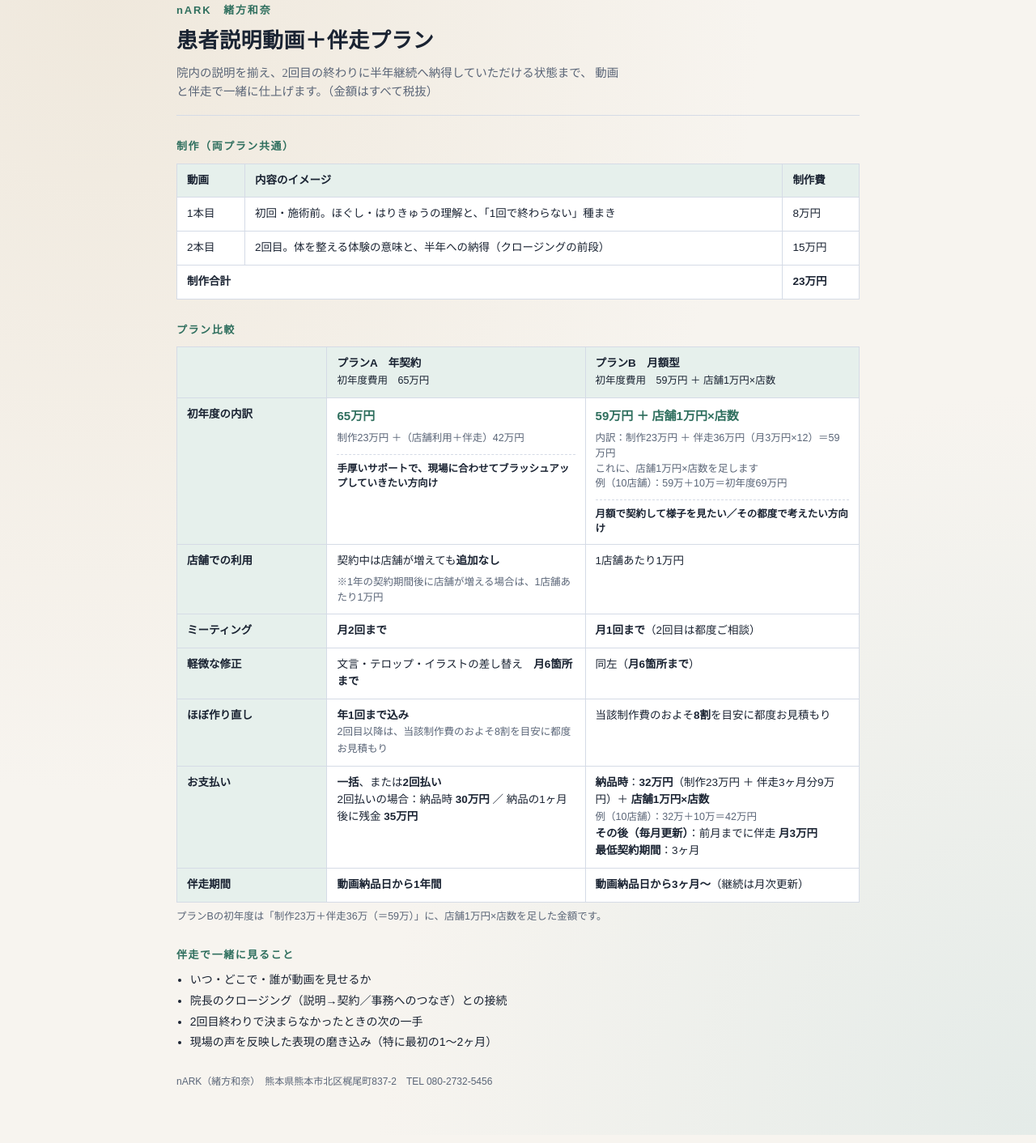
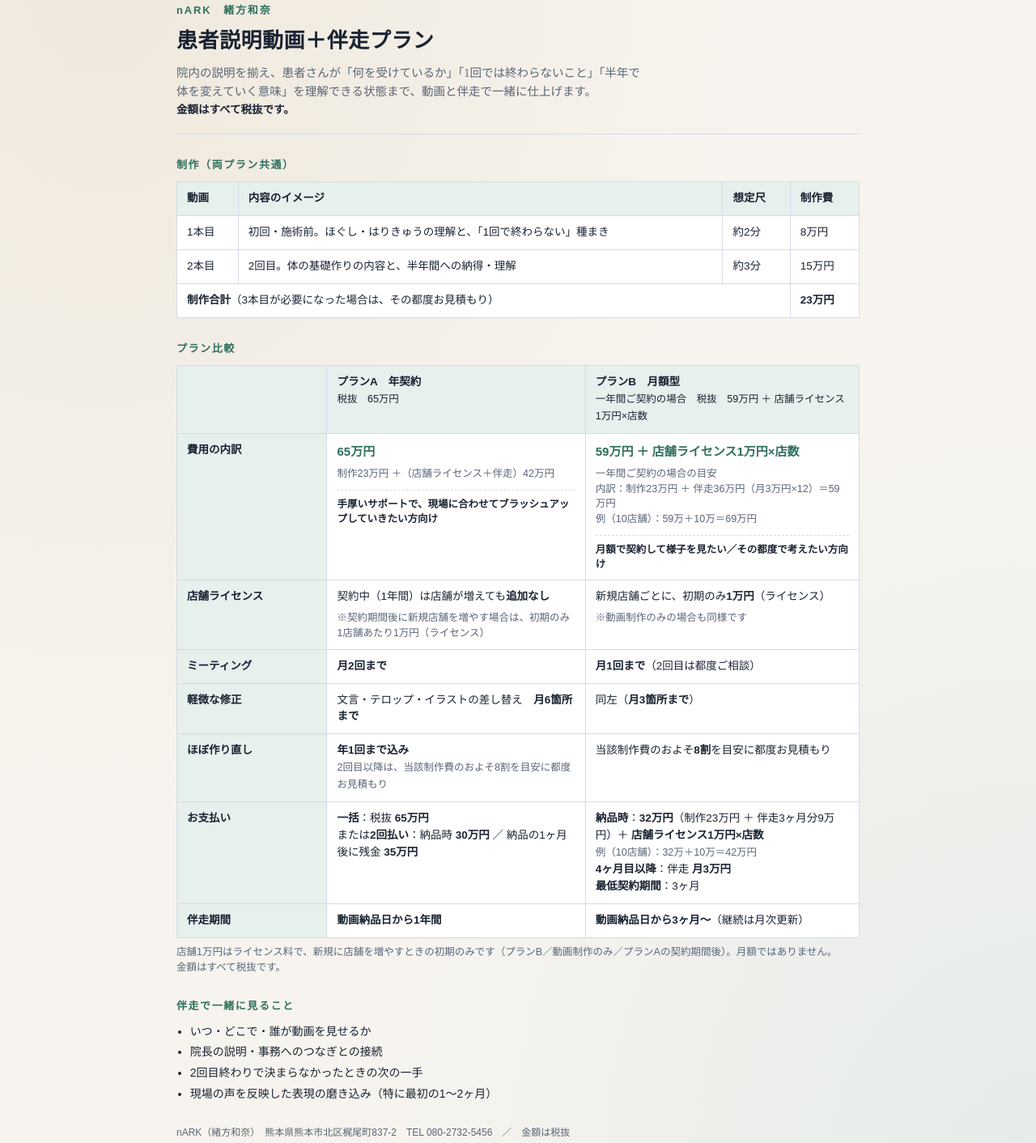
Before and after one commit to k273ogakita/gokigen-hearing-sheet, a plain HTML site: page plan.html in a window 1280 px wide. Shown: the part 37-1449 px from the top of the page at 81% size. Drawn offline with Linux system fonts and the light colour scheme.

Commit message:
Plan: license wording, B year contract, 4th month+, B fixes x3, tax, copy

```diff
--- a/plan.html
+++ b/plan.html
@@ -54,7 +54,7 @@
       margin: 0;
       color: var(--muted);
       font-size: 14.5px;
-      max-width: 38em;
+      max-width: 40em;
     }
     h2 {
       font-family: "Hiragino Sans", "Avenir Next", sans-serif;
@@ -110,6 +110,7 @@
       color: var(--muted);
       margin: 8px 0 0;
       font-family: "Hiragino Sans", sans-serif;
+      line-height: 1.55;
     }
     ul.points {
       margin: 0;
@@ -118,20 +119,6 @@
       font-size: 14px;
     }
     ul.points li { margin: 4px 0; }
-    .goal {
-      margin-top: 22px;
-      padding: 16px 18px;
-      background: var(--card);
-      border-left: 4px solid var(--warm);
-    }
-    .goal p { margin: 0; font-size: 15px; }
-    .ask {
-      margin-top: 18px;
-      text-align: center;
-      font-family: "Hiragino Sans", sans-serif;
-      font-size: 14.5px;
-      font-weight: 650;
-    }
     footer {
       margin-top: 28px;
       font-family: "Hiragino Sans", sans-serif;
@@ -150,8 +137,8 @@
       <p class="brand">nARK　緒方和奈</p>
       <h1>患者説明動画＋伴走プラン</h1>
       <p class="lead">
-        院内の説明を揃え、2回目の終わりに半年継続へ納得していただける状態まで、
-        動画と伴走で一緒に仕上げます。（金額はすべて税抜）
+        院内の説明を揃え、患者さんが「何を受けているか」「1回では終わらないこと」「半年で体を変えていく意味」を理解できる状態まで、動画と伴走で一緒に仕上げます。<br />
+        <strong style="color:var(--ink);font-family:'Hiragino Sans',sans-serif;font-size:13.5px;">金額はすべて税抜です。</strong>
       </p>
     </header>
 
@@ -161,6 +148,7 @@
         <tr>
           <th>動画</th>
           <th>内容のイメージ</th>
+          <th>想定尺</th>
           <th>制作費</th>
         </tr>
       </thead>
@@ -168,15 +156,17 @@
         <tr>
           <td>1本目</td>
           <td>初回・施術前。ほぐし・はりきゅうの理解と、「1回で終わらない」種まき</td>
+          <td>約2分</td>
           <td>8万円</td>
         </tr>
         <tr>
           <td>2本目</td>
-          <td>2回目。体を整える体験の意味と、半年への納得（クロージングの前段）</td>
+          <td>2回目。体の基礎作りの内容と、半年間への納得・理解</td>
+          <td>約3分</td>
           <td>15万円</td>
         </tr>
         <tr>
-          <td colspan="2"><strong>制作合計</strong></td>
+          <td colspan="3"><strong>制作合計</strong>（3本目が必要になった場合は、その都度お見積もり）</td>
           <td><strong>23万円</strong></td>
         </tr>
       </tbody>
@@ -187,31 +177,34 @@
       <thead>
         <tr>
           <th style="width:22%"></th>
-          <th>プランA　年契約<br /><span style="font-weight:400;font-size:12.5px">初年度費用　65万円</span></th>
-          <th>プランB　月額型<br /><span style="font-weight:400;font-size:12.5px">初年度費用　59万円 ＋ 店舗1万円×店数</span></th>
+          <th>プランA　年契約<br /><span style="font-weight:400;font-size:12.5px">税抜　65万円</span></th>
+          <th>プランB　月額型<br /><span style="font-weight:400;font-size:12.5px">一年間ご契約の場合　税抜　59万円 ＋ 店舗ライセンス1万円×店数</span></th>
         </tr>
       </thead>
       <tbody>
         <tr>
-          <th>初年度の内訳</th>
+          <th>費用の内訳</th>
           <td>
             <span class="price">65万円</span>
-            <span class="sub">制作23万円 ＋（店舗利用＋伴走）42万円</span>
+            <span class="sub">制作23万円 ＋（店舗ライセンス＋伴走）42万円</span>
             <span class="fit">手厚いサポートで、現場に合わせてブラッシュアップしていきたい方向け</span>
           </td>
           <td>
-            <span class="price">59万円 ＋ 店舗1万円×店数</span>
-            <span class="sub">内訳：制作23万円 ＋ 伴走36万円（月3万円×12）＝59万円<br />これに、店舗1万円×店数を足します<br />例（10店舗）：59万＋10万＝初年度69万円</span>
+            <span class="price">59万円 ＋ 店舗ライセンス1万円×店数</span>
+            <span class="sub">一年間ご契約の場合の目安<br />内訳：制作23万円 ＋ 伴走36万円（月3万円×12）＝59万円<br />例（10店舗）：59万＋10万＝69万円</span>
             <span class="fit">月額で契約して様子を見たい／その都度で考えたい方向け</span>
           </td>
         </tr>
         <tr>
-          <th>店舗での利用</th>
+          <th>店舗ライセンス</th>
           <td>
-            契約中は店舗が増えても<strong>追加なし</strong>
-            <span class="sub">※1年の契約期間後に店舗が増える場合は、1店舗あたり1万円</span>
+            契約中（1年間）は店舗が増えても<strong>追加なし</strong>
+            <span class="sub">※契約期間後に新規店舗を増やす場合は、初期のみ1店舗あたり1万円（ライセンス）</span>
           </td>
-          <td>1店舗あたり1万円</td>
+          <td>
+            新規店舗ごとに、初期のみ<strong>1万円</strong>（ライセンス）
+            <span class="sub">※動画制作のみの場合も同様です</span>
+          </td>
         </tr>
         <tr>
           <th>ミーティング</th>
@@ -221,7 +214,7 @@
         <tr>
           <th>軽微な修正</th>
           <td>文言・テロップ・イラストの差し替え　<strong>月6箇所まで</strong></td>
-          <td>同左（<strong>月6箇所まで</strong>）</td>
+          <td>同左（<strong>月3箇所まで</strong>）</td>
         </tr>
         <tr>
           <th>ほぼ作り直し</th>
@@ -231,13 +224,13 @@
         <tr>
           <th>お支払い</th>
           <td>
-            <strong>一括</strong>、または<strong>2回払い</strong><br />
-            2回払いの場合：納品時 <strong>30万円</strong> ／ 納品の1ヶ月後に残金 <strong>35万円</strong>
+            <strong>一括</strong>：税抜 <strong>65万円</strong><br />
+            または<strong>2回払い</strong>：納品時 <strong>30万円</strong> ／ 納品の1ヶ月後に残金 <strong>35万円</strong>
           </td>
           <td>
-            <strong>納品時</strong>：<strong>32万円</strong>（制作23万円 ＋ 伴走3ヶ月分9万円）＋ <strong>店舗1万円×店数</strong><br />
+            <strong>納品時</strong>：<strong>32万円</strong>（制作23万円 ＋ 伴走3ヶ月分9万円）＋ <strong>店舗ライセンス1万円×店数</strong><br />
             <span style="font-weight:400;color:#5a6577;font-size:12.5px">例（10店舗）：32万＋10万＝42万円</span><br />
-            <strong>その後（毎月更新）</strong>：前月までに伴走 <strong>月3万円</strong><br />
+            <strong>4ヶ月目以降</strong>：伴走 <strong>月3万円</strong><br />
             <strong>最低契約期間</strong>：3ヶ月
           </td>
         </tr>
@@ -248,18 +241,21 @@
         </tr>
       </tbody>
     </table>
-    <p class="note">プランBの初年度は「制作23万＋伴走36万（＝59万）」に、店舗1万円×店数を足した金額です。</p>
+    <p class="note">
+      店舗1万円はライセンス料で、新規に店舗を増やすときの初期のみです（プランB／動画制作のみ／プランAの契約期間後）。月額ではありません。<br />
+      金額はすべて税抜です。
+    </p>
 
     <h2>伴走で一緒に見ること</h2>
     <ul class="points">
       <li>いつ・どこで・誰が動画を見せるか</li>
-      <li>院長のクロージング（説明→契約／事務へのつなぎ）との接続</li>
+      <li>院長の説明・事務へのつなぎとの接続</li>
       <li>2回目終わりで決まらなかったときの次の一手</li>
       <li>現場の声を反映した表現の磨き込み（特に最初の1〜2ヶ月）</li>
     </ul>
 
     <footer>
-      nARK（緒方和奈）　熊本県熊本市北区梶尾町837-2　TEL 080-2732-5456
+      nARK（緒方和奈）　熊本県熊本市北区梶尾町837-2　TEL 080-2732-5456　／　金額は税抜
     </footer>
   </div>
 </body>
```
